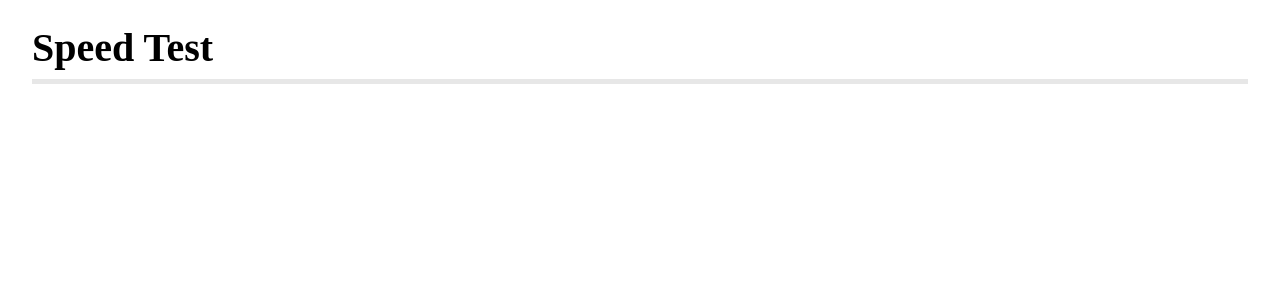
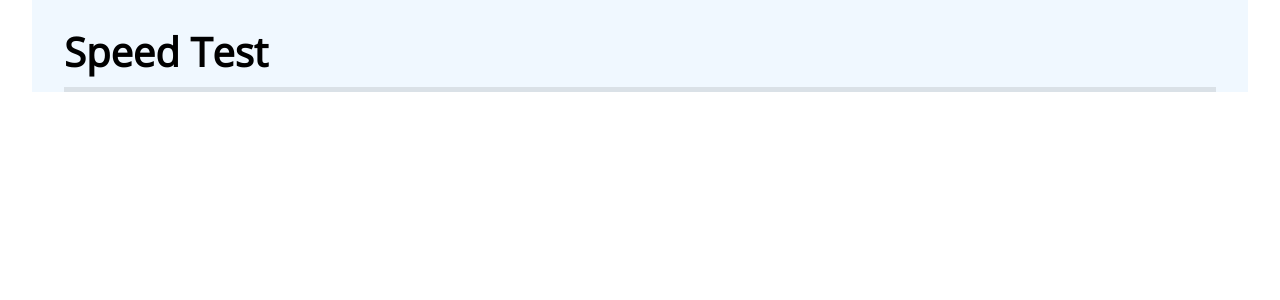
Before and after one commit to al-imam/typing-spped-test, a React (Vite) app: page / in a window 1280 px wide. Shown: the top 300 px of the page. Built offline with nearby package versions, Linux system fonts and the light colour scheme; a web font is replaced by a local one.

Commit message:
change style on Title and Container
  - change padding and background-color on Container
  - change font-family on Title

```diff
--- a/src/style/index.ts
+++ b/src/style/index.ts
@@ -3,12 +3,15 @@ import styled from "styled-components";
 export const Container = styled.div`
   width: min(calc(100vw - 3rem), 76rem);
   margin-inline: auto;
-  border-bottom: 5px solid rgba(20 20 20 / 0.1);
+  padding-inline: 2rem;
+  background-color: aliceblue;
 `;
 
 export const Title = styled.h1`
   font-size: 2.5rem;
   color: #000000;
+  font-family: var(--ff-text);
   padding-top: 1.5rem;
   padding-bottom: 0.5rem;
+  border-bottom: 5px solid rgba(20 20 20 / 0.1);
 `;
```
